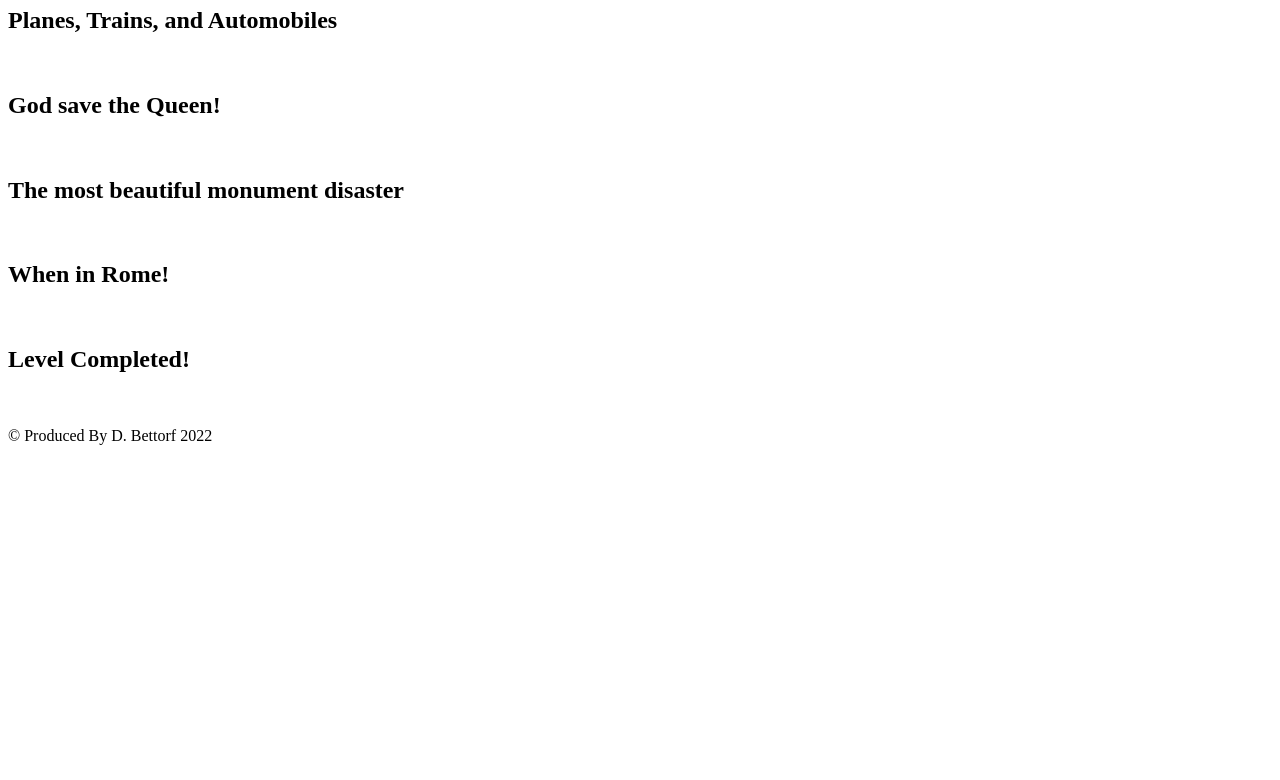
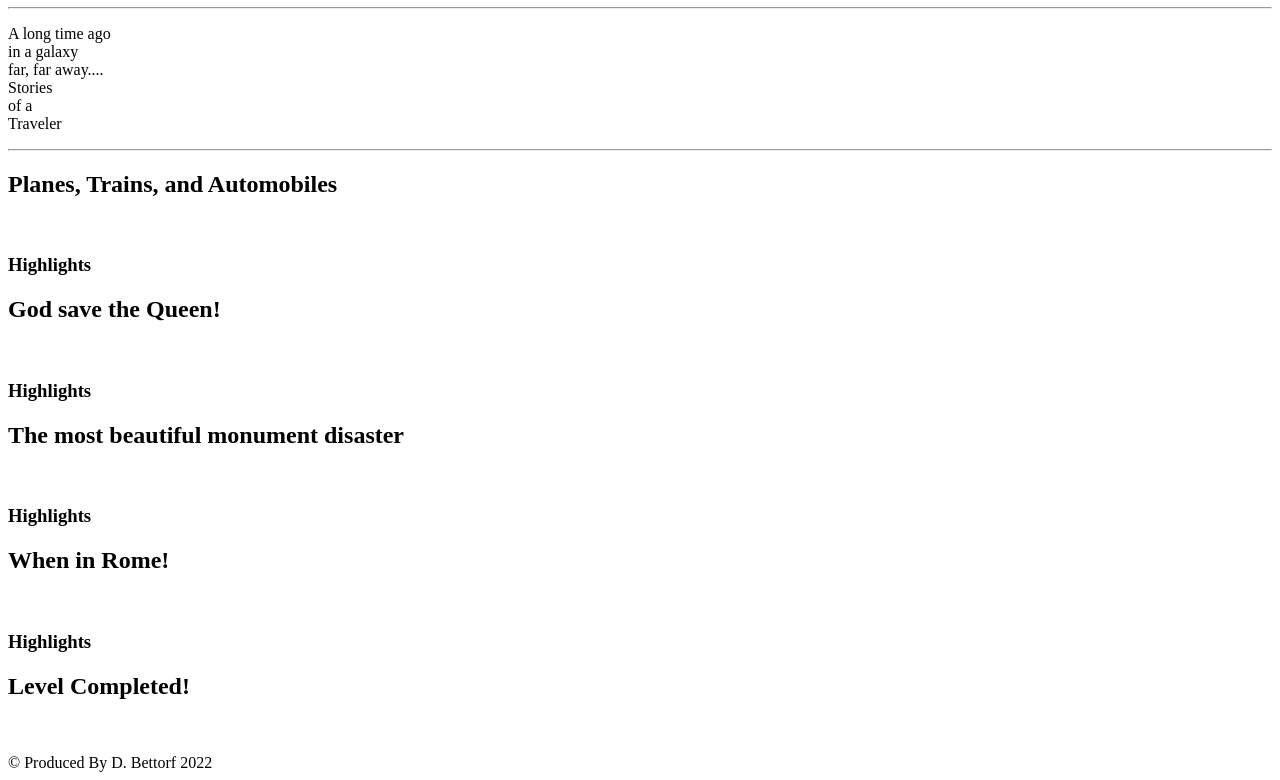
Before and after one commit to STL-LC101-Sept-22/js-assignment-4-html-me-something-dtrain112358, a website: page index.html in a window 1280 px wide. Shown: the part 73-853 px from the top of the page. Before the commit the page ends 800 px from the top, so only its background shows below. Drawn offline with Linux system fonts and the light colour scheme.

Commit message:
added horizontal rulers, added opening text

```diff
--- a/index.html
+++ b/index.html
@@ -4,30 +4,65 @@
       <title>My Journey Over Distant Lands</title>
    </head>
    <body>
-      <h1>Welcome to the stories of stories of my travels!</h1>
+      <h1>Stories of My Travels!</h1>
 
+      <hr>
+
+      <p>
+
+        A long time ago <br>
+        in a galaxy<br>
+        far, far away....<br>
+
+
+         Stories<br>
+          of a<br>
+         Traveler<br>
+
+
+      </p>
+
+      <hr>
+
+      <main>
       <article>
          <h2> Planes, Trains, and Automobiles</h2>
          <img src="" alt="">
       <p></p>
+      <h3>Highlights</h3>
+      <ul>
+
+      </ul>
    </article>
 
    <article>
       <h2> God save the Queen!</h2>
       <img src="" alt="">
    <p></p>
+   <h3>Highlights</h3>
+      <ul>
+
+      </ul>
 </article>
 
 <article>
    <h2> The most beautiful monument disaster</h2>
    <img src="" alt="">
 <p></p>
+<h3>Highlights</h3>
+      <ul>
+
+      </ul>
 </article>
 
 <article>
    <h2> When in Rome!</h2>
    <img src="" alt="">
 <p></p>
+<h3>Highlights</h3>
+      <ul>
+
+      </ul>
 </article>
 
 <article>
@@ -35,7 +70,7 @@
    <img src="" alt="">
 <p></p>
 </article>
-
+</main>
 
       <!-- Write your HTML in this file! -->
    </body>
```
